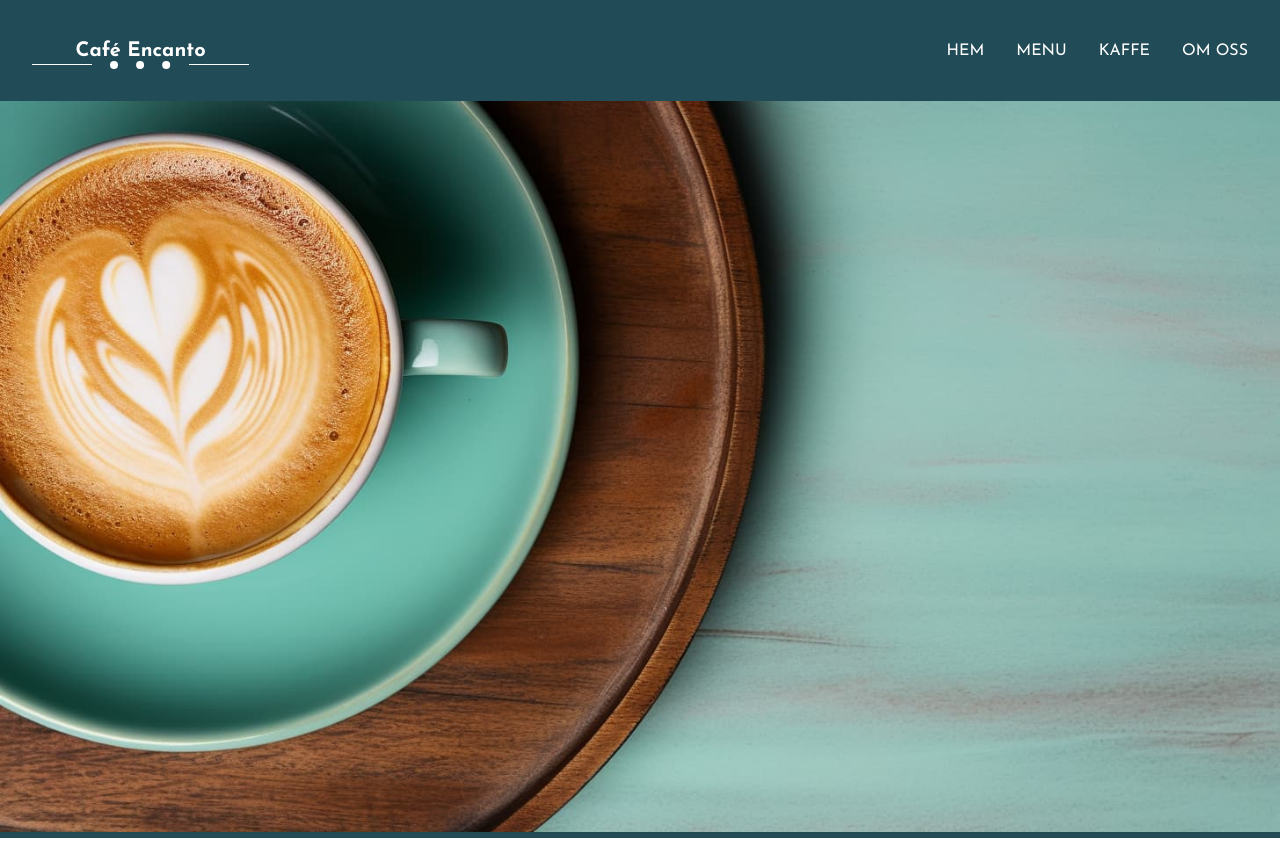
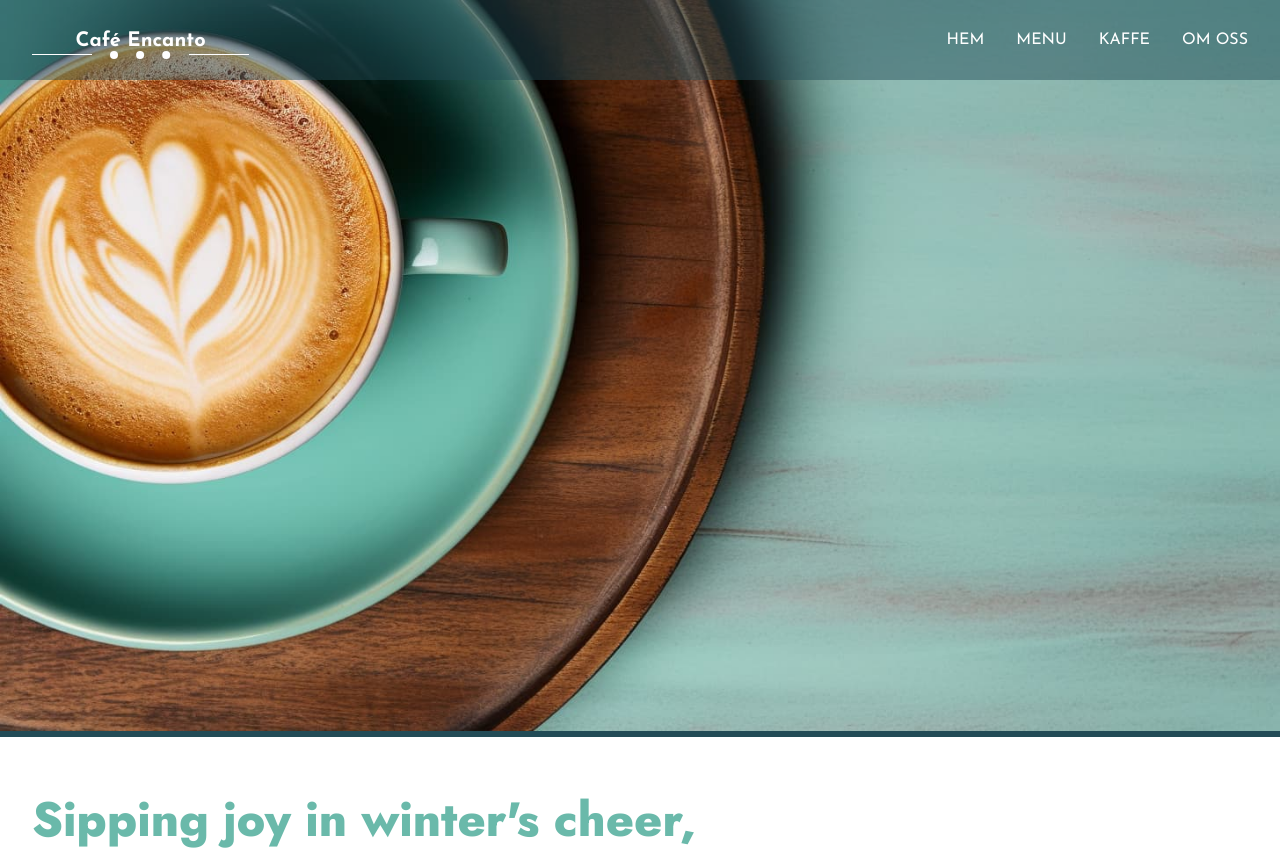
Before and after one commit to nicole-avila/cafe-encanto, a React (Vite) app: page / in a window 1280 px wide. Shown: the top 850 px of the page. Built offline with nearby package versions, Linux system fonts and the light colour scheme.

Commit message:
Navbar position done + BG color while scrolling

```diff
--- a/src/components/Navbar/Navbar.scss
+++ b/src/components/Navbar/Navbar.scss
@@ -3,25 +3,22 @@
 @import "../../sass/_fonts.scss";
 
 .navbar {
-  height: 101px;
+  height: 80px;
   background: $encantoOpacity;
   display: flex;
   align-items: center;
+  justify-content: space-between;
+  padding: 0 2rem;
+  width: -webkit-fill-available;
 
-  justify-content: space-between;
+  //Låser navbaren på plats när man scrollar ner.
+  position: fixed;
+  top: 0;
+  z-index: 2;
 
-  //   margin: auto;
-  padding: 0 2rem;
-
-  //   position: fixed;
-  //   top: 0;
-  //   left: 0;
-  //   z-index: 2;
-  //   width: 100%;
-
-  &__navbar__content {
+  &__bg {
+    background: $encantoDark;
   }
-
   &__logo {
     display: flex;
     flex-direction: column;
@@ -59,8 +56,9 @@
       display: none;
     }
     &__hamburger-icon {
-      display: block;
+      display: block !important;
     }
+
     &__cross-icon {
       display: block;
     }
@@ -72,9 +70,10 @@
       top: 80px;
       left: 0;
       width: 100%;
-      height: 100%;
+      height: 1000%;
       background: $latte;
       padding: 2rem 0;
+      z-index: 2;
     }
 
     & a {
--- a/src/components/Navbar/Navbar.tsx
+++ b/src/components/Navbar/Navbar.tsx
@@ -9,6 +9,17 @@ import { useState } from "react";
 export default function Navbar() {
   const [menuVisibility, setMenuVisibility] = useState(false);
   const [crossVisibility, setCrossVisibility] = useState(true);
+  const [color, setColor] = useState(false);
+
+  function changeColor() {
+    if (window.scrollY >= 90) {
+      setColor(true);
+    } else {
+      setColor(false);
+    }
+  }
+
+  window.addEventListener("scroll", changeColor);
 
   function toggleMenu() {
     setMenuVisibility(!menuVisibility);
@@ -16,7 +27,7 @@ export default function Navbar() {
   }
 
   return (
-    <div className="navbar">
+    <div className={color ? "navbar navbar__bg" : "navbar"}>
       {/* <div className="navbar__content"> */}
       <div className="navbar__logo">
         <h1>Café Encanto</h1>
```
